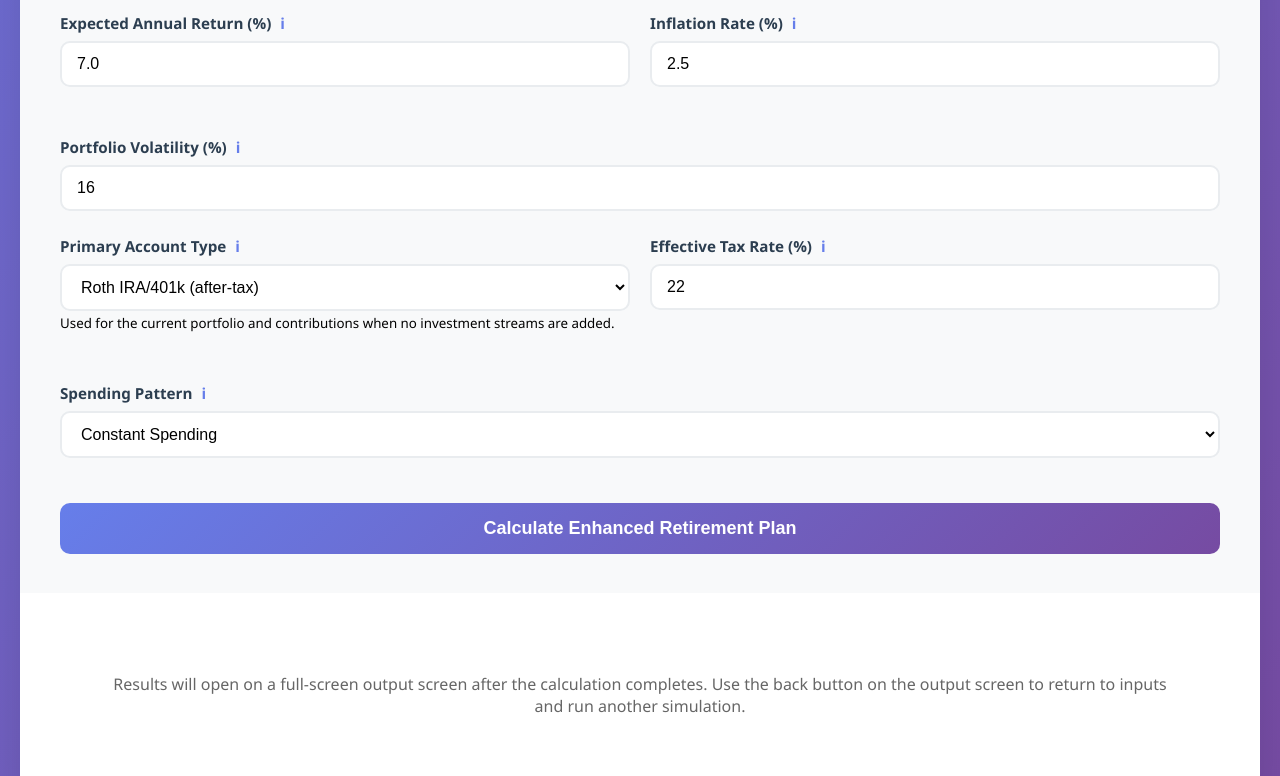
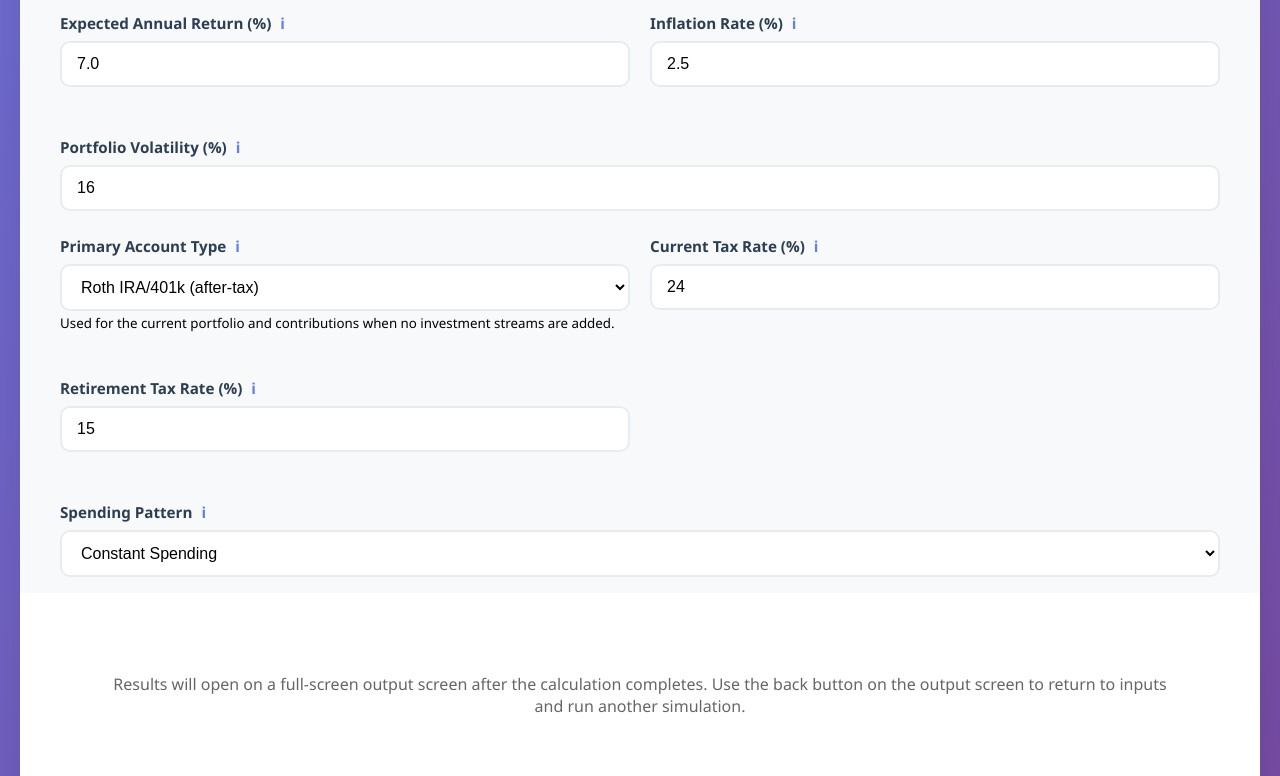
Before and after one commit to andysherrod/Retirement-calculator, a Flask app: page / in a window 1280 px wide. Shown: the part 1377-2153 px from the top of the page. Run offline with Flask 3, Linux system fonts and the light colour scheme.

Commit message:
added different buckets to front end logic

```diff
--- a/app.py
+++ b/app.py
@@ -32,7 +32,8 @@ class InvestmentStream:
 class EnhancedRetirementCalculator:
     def __init__(self, age_current, age_retire, life_expectancy, monthly_benefit_income,
                  portfolio_total, yearly_investment, years_contributing, current_monthly_budget,
-                 inflation_rate, expected_return, account_type, tax_rate, retirement_budget_ratio,
+                 inflation_rate, expected_return, account_type, current_tax_rate, retirement_tax_rate,
+                 retirement_budget_ratio,
                  retirement_phases, healthcare_costs,
                  portfolio_volatility=0.16, investment_streams=None,
                  random_seed: Optional[int] = None, num_simulations: int = 10000):
@@ -51,7 +52,8 @@ class EnhancedRetirementCalculator:
         self.inflation_rate = inflation_rate
         self.expected_return = expected_return
         self.account_type = account_type
-        self.tax_rate = tax_rate
+        self.current_tax_rate = current_tax_rate
+        self.retirement_tax_rate = retirement_tax_rate
         self.retirement_budget_ratio = retirement_budget_ratio
         self.retirement_phases = retirement_phases
         self.healthcare_costs = healthcare_costs
@@ -135,7 +137,10 @@ class EnhancedRetirementCalculator:
                     pre_retirement_df.loc[year, 'Tax_Savings'] = stream_data['tax_savings']
                 else:
                     contribution = self.yearly_investment
-                    pre_retirement_df.loc[year, 'Tax_Savings'] = 0
+                    pre_retirement_df.loc[year, 'Tax_Savings'] = (
+                        contribution * self.current_tax_rate
+                        if self.account_type == 'Traditional IRA/401k' else 0
+                    )
             else:
                 contribution = 0
                 pre_retirement_df.loc[year, 'Tax_Savings'] = 0
@@ -266,7 +271,7 @@ class EnhancedRetirementCalculator:
 
             remaining = np.full(num_simulations, max(0, total_expenses - annual_benefit), dtype=np.float64)
             taxable_ratio = np.divide(taxable_basis, taxable, out=np.ones_like(taxable), where=taxable > 0)
-            taxable_tax_rate = self.tax_rate * (1 - taxable_ratio)
+            taxable_tax_rate = self.retirement_tax_rate * (1 - taxable_ratio)
             taxable_withdrawal = np.minimum(
                 taxable,
                 np.divide(remaining, 1 - taxable_tax_rate, out=np.zeros_like(remaining), where=taxable_tax_rate < 1)
@@ -276,9 +281,9 @@ class EnhancedRetirementCalculator:
             taxable_basis = np.maximum(0, taxable_basis - taxable_withdrawal * taxable_ratio)
             remaining -= taxable_withdrawal - taxable_tax
 
-            traditional_withdrawal = np.minimum(traditional, remaining / (1 - self.tax_rate))
+            traditional_withdrawal = np.minimum(traditional, remaining / (1 - self.retirement_tax_rate))
             traditional -= traditional_withdrawal
-            remaining -= traditional_withdrawal * (1 - self.tax_rate)
+            remaining -= traditional_withdrawal * (1 - self.retirement_tax_rate)
 
             roth_withdrawal = np.minimum(roth, np.maximum(0, remaining))
             roth -= roth_withdrawal
@@ -355,13 +360,13 @@ class EnhancedRetirementCalculator:
 
             # Calculate tax implications
             if stream.tax_treatment == 'traditional':
-                tax_savings += available_contribution * self.tax_rate
+                tax_savings += available_contribution * self.current_tax_rate
 
             remaining_capacity[stream.name] = {
                 'contributed': available_contribution,
                 'employer_match': employer_match,
                 'tax_treatment': stream.tax_treatment,
-                'tax_savings': available_contribution * self.tax_rate if stream.tax_treatment == 'traditional' else 0
+                'tax_savings': available_contribution * self.current_tax_rate if stream.tax_treatment == 'traditional' else 0
             }
 
         return {
@@ -413,7 +418,7 @@ class EnhancedRetirementCalculator:
         if remaining > 0 and taxable > 0:
             basis_ratio = min(1.0, buckets['taxable_basis'] / taxable) if taxable else 1.0
             gain_ratio = 1.0 - basis_ratio
-            tax_rate = self.tax_rate * gain_ratio
+            tax_rate = self.retirement_tax_rate * gain_ratio
             gross = min(taxable, remaining / (1.0 - tax_rate) if tax_rate < 1 else taxable)
             tax = gross * tax_rate
             buckets['taxable'] -= gross
@@ -424,12 +429,12 @@ class EnhancedRetirementCalculator:
             remaining -= gross - tax
 
         if remaining > 0 and buckets['traditional'] > 0:
-            gross = min(buckets['traditional'], remaining / (1.0 - self.tax_rate))
+            gross = min(buckets['traditional'], remaining / (1.0 - self.retirement_tax_rate))
             buckets['traditional'] -= gross
             withdrawals['traditional'] = gross
             total_withdrawal += gross
-            tax_paid += gross * self.tax_rate
-            remaining -= gross * (1.0 - self.tax_rate)
+            tax_paid += gross * self.retirement_tax_rate
+            remaining -= gross * (1.0 - self.retirement_tax_rate)
 
         if remaining > 0 and buckets['roth'] > 0:
             gross = min(buckets['roth'], remaining)
@@ -599,7 +604,8 @@ def calculate():
         # Required fields (yearly_investment is optional now)
         required_fields = ['age_current', 'age_retire', 'life_expectancy', 'monthly_benefit_income',
                            'portfolio_total', 'years_contributing', 'current_monthly_budget',
-                           'inflation_rate', 'expected_return', 'account_type', 'tax_rate',
+                           'inflation_rate', 'expected_return', 'account_type',
+                           'current_tax_rate', 'retirement_tax_rate',
                            'retirement_budget_ratio', 'retirement_phases', 'healthcare_costs']
         missing = [f for f in required_fields if f not in data or str(data.get(f)).strip() == '']
         if missing:
@@ -631,7 +637,8 @@ def calculate():
             inflation_rate=float(data['inflation_rate']) / 100,
             expected_return=float(data['expected_return']) / 100,
             account_type=data['account_type'],
-            tax_rate=float(data['tax_rate']) / 100,
+            current_tax_rate=float(data['current_tax_rate']) / 100,
+            retirement_tax_rate=float(data['retirement_tax_rate']) / 100,
             retirement_budget_ratio=float(data['retirement_budget_ratio']) / 100,
             retirement_phases=data['retirement_phases'],
             healthcare_costs=float(data['healthcare_costs']),
@@ -662,6 +669,7 @@ def calculate():
                     'Tax_Savings': tax_savings,
                     'Ending_Portfolio': ending,
                     'Roth_Balance': float(row.get('Roth_Balance', 0)),
+                    'Trad_Balance': float(row.get('Traditional_Balance', 0)),
                     'Traditional_Balance': float(row.get('Traditional_Balance', 0)),
                     'Taxable_Balance': float(row.get('Taxable_Balance', 0)),
                     'Taxable_Basis': float(row.get('Taxable_Basis', 0))
@@ -687,6 +695,7 @@ def calculate():
                     'Ending_Portfolio': ending,
                     'Tax_Paid': float(row.get('Tax_Paid', 0)) if 'Tax_Paid' in ret_df.columns and not pd.isna(row.get('Tax_Paid', 0)) else 0.0,
                     'Roth_Balance': float(row.get('Roth_Balance', 0)),
+                    'Trad_Balance': float(row.get('Traditional_Balance', 0)),
                     'Traditional_Balance': float(row.get('Traditional_Balance', 0)),
                     'Taxable_Balance': float(row.get('Taxable_Balance', 0)),
                     'Taxable_Basis': float(row.get('Taxable_Basis', 0)),
@@ -714,9 +723,14 @@ def calculate():
                 'Contributions': contributions,
                 'Interest_Earned': interest,
                 'Withdrawals': 0.0,
+                'Tax_Paid': 0.0,
                 'Taxable_Withdrawal': 0.0,
                 'Traditional_Withdrawal': 0.0,
                 'Roth_Withdrawal': 0.0,
+                'Roth_Balance': float(row.get('Roth_Balance', 0.0)),
+                'Trad_Balance': float(row.get('Traditional_Balance', 0.0)),
+                'Traditional_Balance': float(row.get('Traditional_Balance', 0.0)),
+                'Taxable_Balance': float(row.get('Taxable_Balance', 0.0)),
                 'Ending_Balance': ending
             })
             year_counter += 1
@@ -740,9 +754,14 @@ def calculate():
                 'Contributions': 0.0,
                 'Interest_Earned': interest,
                 'Withdrawals': withdrawals,
+                'Tax_Paid': float(row.get('Tax_Paid', 0.0)),
                 'Taxable_Withdrawal': float(row.get('Taxable_Withdrawal', 0.0)),
                 'Traditional_Withdrawal': float(row.get('Traditional_Withdrawal', 0.0)),
                 'Roth_Withdrawal': float(row.get('Roth_Withdrawal', 0.0)),
+                'Roth_Balance': float(row.get('Roth_Balance', 0.0)),
+                'Trad_Balance': float(row.get('Traditional_Balance', 0.0)),
+                'Traditional_Balance': float(row.get('Traditional_Balance', 0.0)),
+                'Taxable_Balance': float(row.get('Taxable_Balance', 0.0)),
                 'Ending_Balance': ending
             })
             year_counter += 1
--- a/templates/calculator.html
+++ b/templates/calculator.html
@@ -514,8 +514,12 @@
                             <small>Used for the current portfolio and contributions when no investment streams are added.</small>
                         </div>
                         <div class="form-group">
-                            <label for="tax_rate">Effective Tax Rate (%) <span class="tooltip" data-tooltip="Expected tax rate on withdrawals">ℹ</span></label>
-                            <input type="number" id="tax_rate" name="tax_rate" value="22" min="0" max="40" step="1" required>
+                            <label for="current_tax_rate">Current Tax Rate (%) <span class="tooltip" data-tooltip="Your current marginal tax rate; used to estimate deductions from traditional contributions">ℹ</span></label>
+                            <input type="number" id="current_tax_rate" name="current_tax_rate" value="24" min="0" max="50" step="1" required>
+                        </div>
+                        <div class="form-group">
+                            <label for="retirement_tax_rate">Retirement Tax Rate (%) <span class="tooltip" data-tooltip="Expected tax rate on traditional withdrawals and taxable gains in retirement">ℹ</span></label>
+                            <input type="number" id="retirement_tax_rate" name="retirement_tax_rate" value="15" min="0" max="50" step="1" required>
                         </div>
                     </div>
 
@@ -608,12 +612,11 @@
                         </div>
                     </div>
 
-                    <p style="margin: -10px 0 20px; color: #666; font-size: 0.9em;">
-                        Retirement withdrawals use taxable assets first, then traditional tax-deferred assets, then Roth assets. Traditional withdrawals are taxed at the effective tax rate; taxable withdrawals are taxed only on their investment gains.
-                    </p>
-
                     <div id="tabDetailsContent" style="display:none;">
                         <div class="section-title">Year-by-Year Details</div>
+                        <p style="margin: -10px 0 20px; color: #666; font-size: 0.9em;">
+                            Withdrawals use taxable assets first, then traditional tax-deferred assets, then Roth assets. The table shows the balance, withdrawal, and tax paid for each bucket.
+                        </p>
 
                         <div class="result-card">
                             <div style="display:flex; justify-content:space-between; align-items:center; margin-bottom:8px;">
@@ -882,6 +885,13 @@
                         Contributions: contributions,
                         Interest_Earned: interest,
                         Withdrawals: 0.0,
+                        Tax_Paid: 0.0,
+                        Roth_Balance: r.Roth_Balance || 0,
+                        Trad_Balance: r.Trad_Balance || r.Traditional_Balance || 0,
+                        Taxable_Balance: r.Taxable_Balance || 0,
+                        Taxable_Withdrawal: 0.0,
+                        Traditional_Withdrawal: 0.0,
+                        Roth_Withdrawal: 0.0,
                         Ending_Balance: ending
                     });
                 });
@@ -897,13 +907,21 @@
                         Contributions: 0.0,
                         Interest_Earned: interest,
                         Withdrawals: withdrawals,
+                        Tax_Paid: r.Tax_Paid || 0,
+                        Roth_Balance: r.Roth_Balance || 0,
+                        Trad_Balance: r.Trad_Balance || r.Traditional_Balance || 0,
+                        Taxable_Balance: r.Taxable_Balance || 0,
+                        Taxable_Withdrawal: r.Taxable_Withdrawal || 0,
+                        Traditional_Withdrawal: r.Traditional_Withdrawal || 0,
+                        Roth_Withdrawal: r.Roth_Withdrawal || 0,
                         Ending_Balance: ending
                     });
                 });
             }
 
             // Render combined table (first 10 rows preview by default)
-            renderTable('combinedTableContainer', combined, ['Year', 'Age', 'Investment_Amount', 'Contributions', 'Interest_Earned', 'Withdrawals', 'Taxable_Withdrawal', 'Traditional_Withdrawal', 'Roth_Withdrawal', 'Ending_Balance'], 10);
+            const detailColumns = ['Year', 'Age', 'Investment_Amount', 'Contributions', 'Interest_Earned', 'Withdrawals', 'Tax_Paid', 'Roth_Balance', 'Trad_Balance', 'Taxable_Balance', 'Taxable_Withdrawal', 'Traditional_Withdrawal', 'Roth_Withdrawal', 'Ending_Balance'];
+            renderTable('combinedTableContainer', combined, detailColumns, 10);
 
             // Add visible count and small JSON preview
             try {
@@ -930,7 +948,7 @@
             try {
                 const showBtn = document.getElementById('combinedShowToggle');
                 if (showBtn) {
-                    showBtn.onclick = function() { toggleShowAll('combinedTableContainer', combined, ['Year', 'Age', 'Investment_Amount', 'Contributions', 'Interest_Earned', 'Withdrawals', 'Taxable_Withdrawal', 'Traditional_Withdrawal', 'Roth_Withdrawal', 'Ending_Balance'], this); };
+                    showBtn.onclick = function() { toggleShowAll('combinedTableContainer', combined, detailColumns, this); };
                 } else console.warn('combinedShowToggle not found');
 
                 const csvBtn = document.getElementById('combinedCsv');
@@ -1048,20 +1066,6 @@
         document.getElementById('age_retire').addEventListener('change', updateFormValidation);
         document.getElementById('life_expectancy').addEventListener('change', updateFormValidation);
 
-        // Tax rate visibility based on account type
-        document.getElementById('account_type').addEventListener('change', function() {
-            const taxRateGroup = document.getElementById('tax_rate').parentElement;
-            if (this.value === 'Roth IRA/401k') {
-                taxRateGroup.style.opacity = '0.5';
-                document.getElementById('tax_rate').value = '0';
-            } else {
-                taxRateGroup.style.opacity = '1';
-                if (document.getElementById('tax_rate').value === '0') {
-                    document.getElementById('tax_rate').value = '22';
-                }
-            }
-        });
-
         // Add sample investment streams on page load
         function addSampleStreams() {
             // Add Roth IRA stream
```
